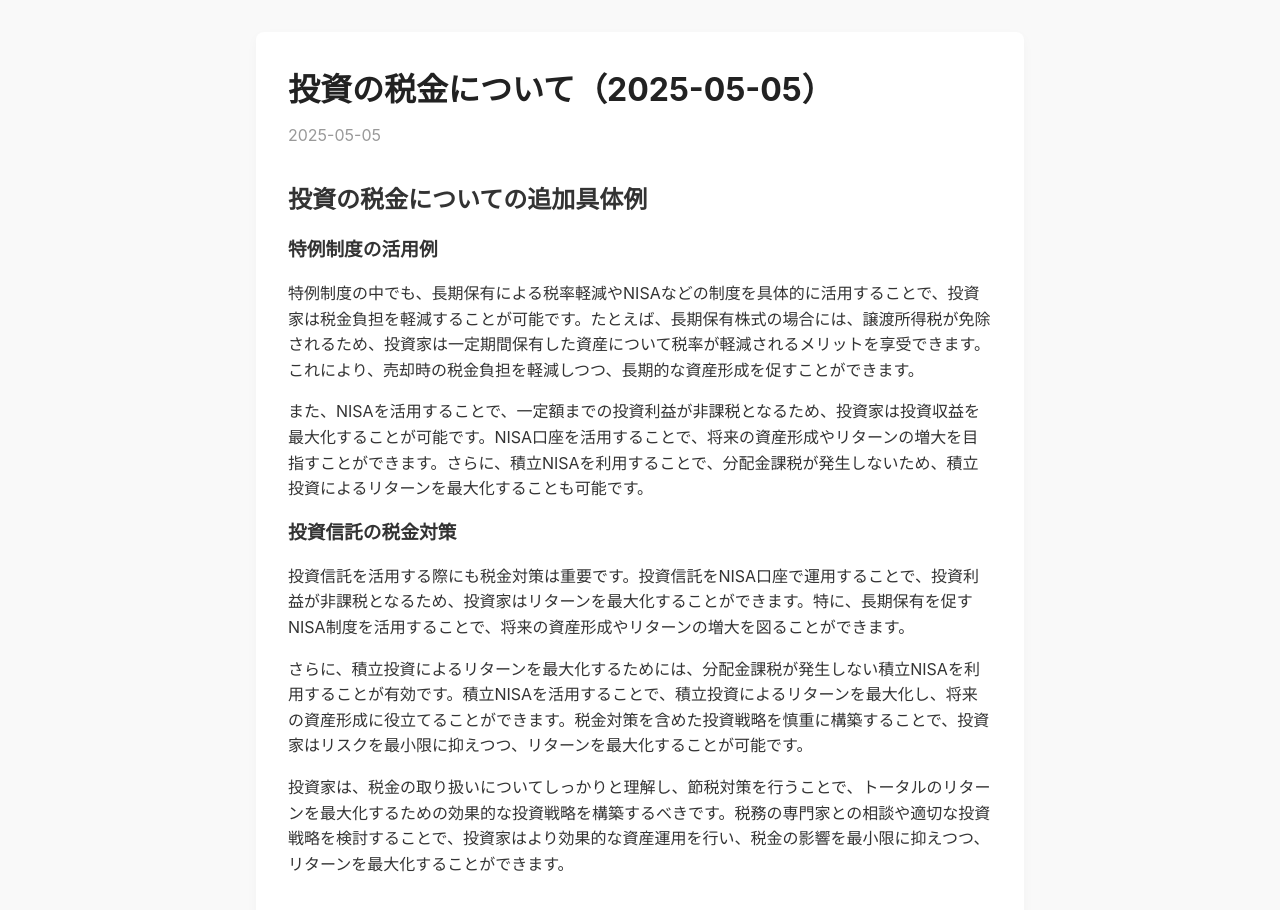
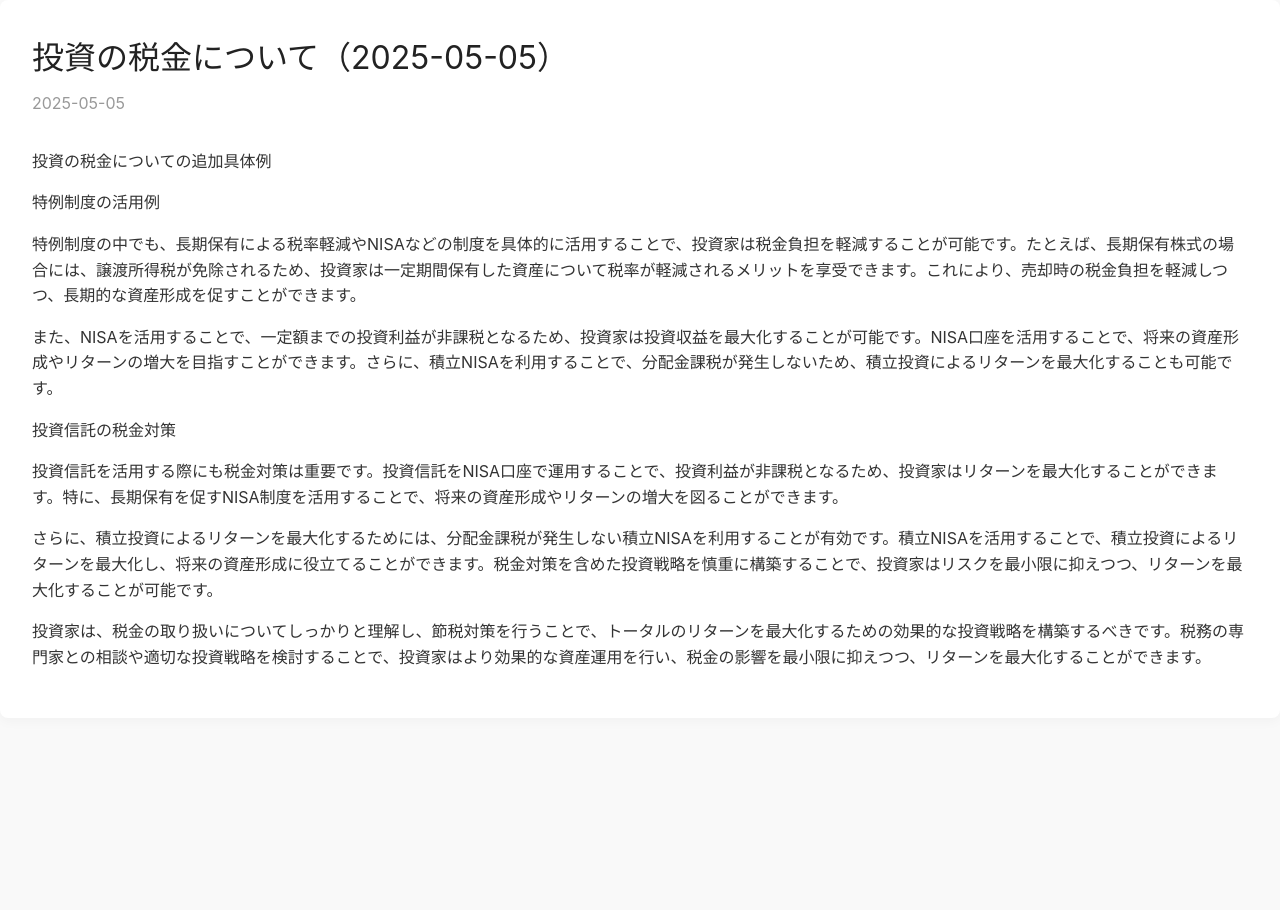
Before and after one commit to momonga0714/nextjs-blog, a Next.js app: page /nextjs-blog/posts/----------advanced in a window 1280 px wide. Shown: the top 910 px of the page. After the commit the page ends 800 px from the top, so only its background shows below. Built offline with nearby package versions, Linux system fonts and the light colour scheme.

Commit message:
fix: css setting

```diff
--- a/styles/globals.css
+++ b/styles/globals.css
@@ -1,11 +1,8 @@
-@tailwind base;
-@tailwind components;
-@tailwind utilities;
+@import 'tailwindcss';
 
 /* Google Fonts の読み込み例 */
 @import url('https://fonts.googleapis.com/css2?family=Noto+Sans+JP:wght@400;700&display=swap');
 @import 'tw-animate-css';
-
 
 /* リセット & ベース */
 *,
@@ -28,11 +25,11 @@ body {
 }
 
 /* コンテナ */
-.container {
+/* .container {
   max-width: 800px;
   margin: 0 auto;
   padding: 2rem 1rem;
-}
+} */
 
 /* ヘッダー */
 header {
```
